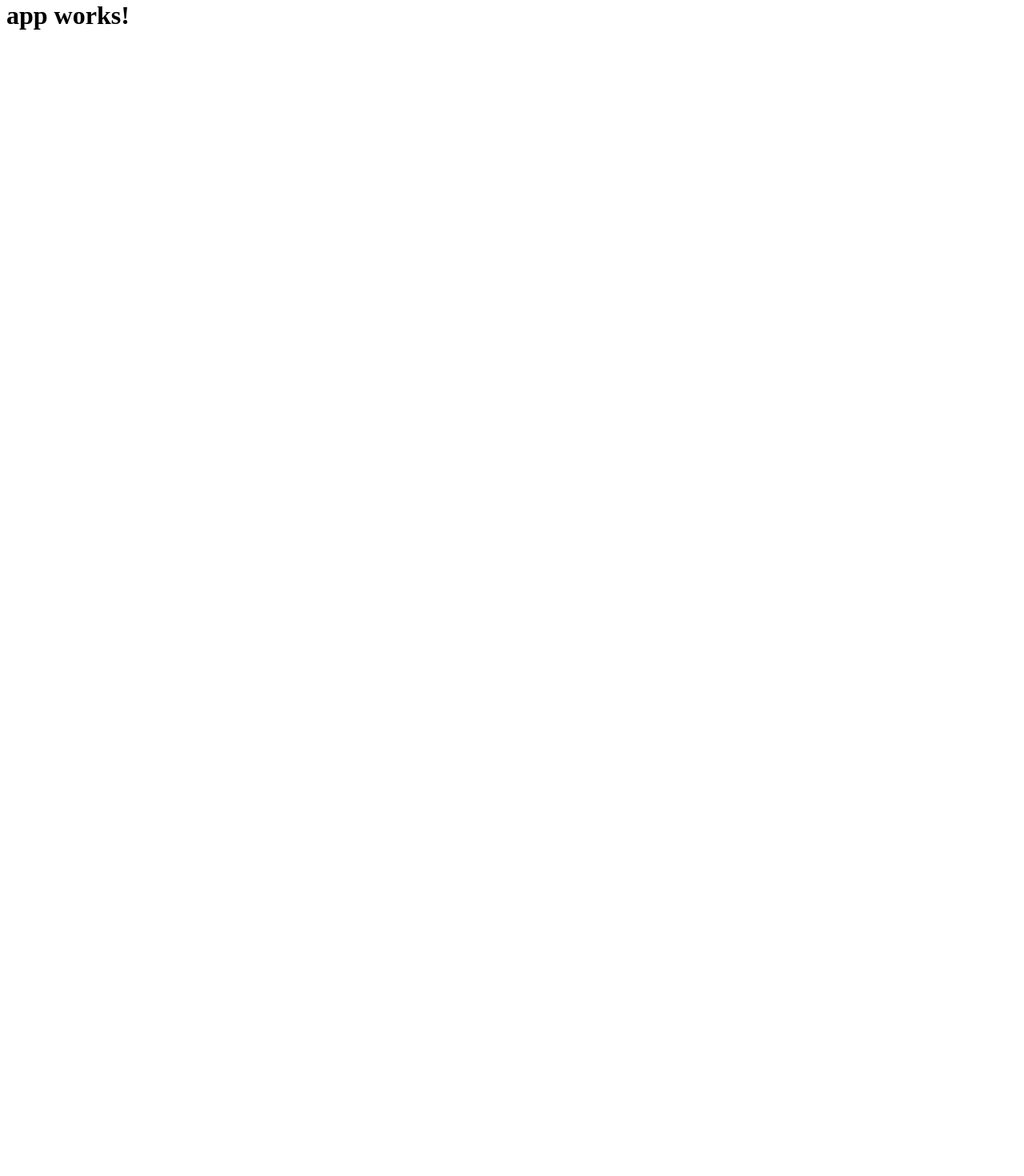
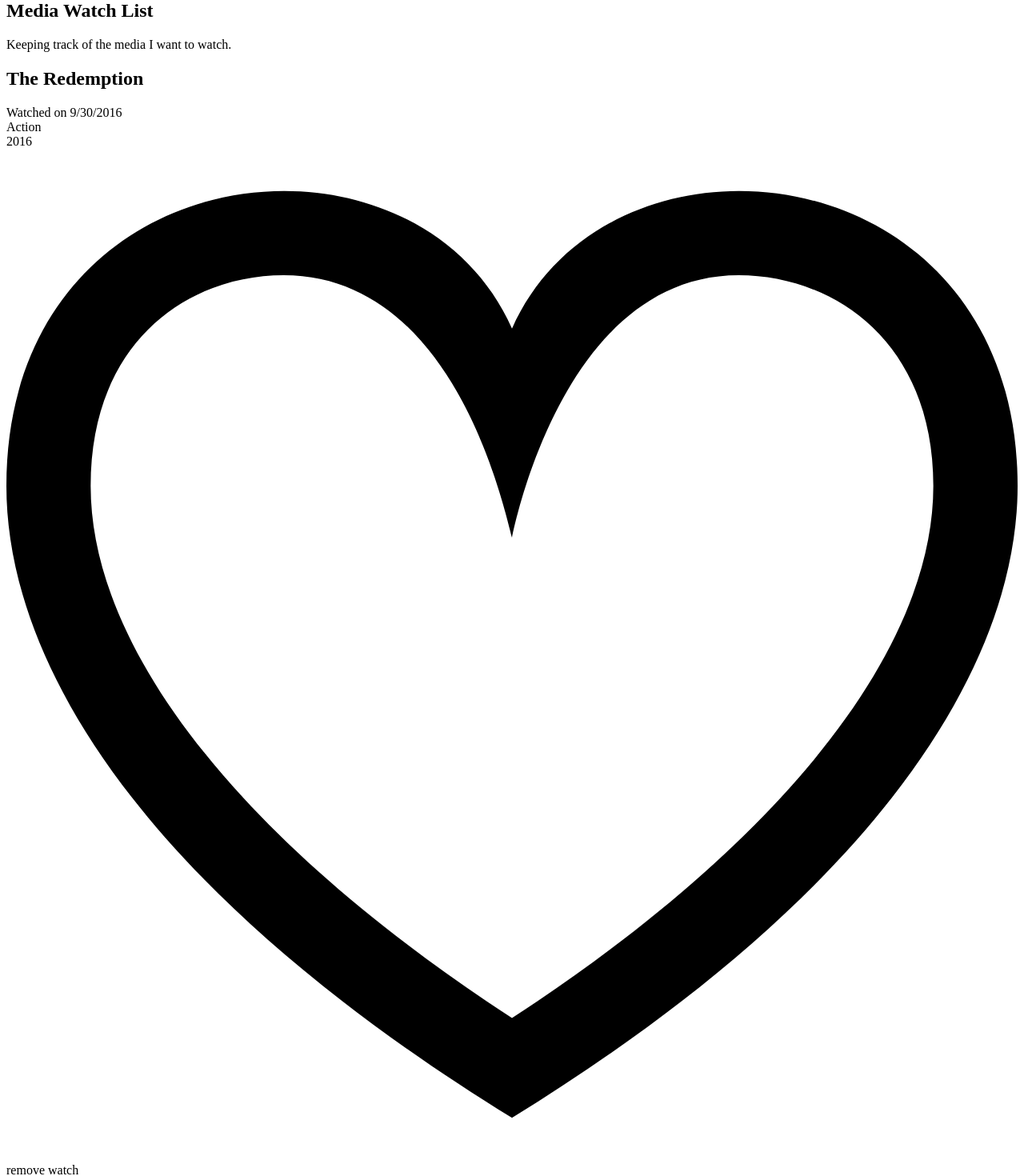
Before and after one commit to ajay2507/MediaWatchApp, an Angular app: page / in a window 1280 px wide. Shown: the part 20-1490 px from the top of the page at 80% size. Before the commit the page ends 800 px from the top, so only its background shows below. Built offline with nearby package versions, Linux system fonts and the light colour scheme.

Commit message:
Added media item components and templates

```diff
--- a/src/app/app.component.html
+++ b/src/app/app.component.html
@@ -1,3 +1,7 @@
-<h1>
-  {{title}}
-</h1>
+<section>
+    <header>
+        <h1>Media Watch List</h1>
+        <p class="description">Keeping track of the media I want to watch.</p>
+    </header>
+    <media-item></media-item>
+</section>
--- a/src/app/app.component.ts
+++ b/src/app/app.component.ts
@@ -1,7 +1,7 @@
 import { Component } from '@angular/core';
 
 @Component({
-  selector: 'app-root',
+  selector: 'media-app',
   templateUrl: './app.component.html',
   styleUrls: ['./app.component.css']
 })
--- a/src/app/app.module.ts
+++ b/src/app/app.module.ts
@@ -4,10 +4,12 @@
 import { HttpModule } from '@angular/http';
 
 import { AppComponent } from './app.component';
+import { MediaItemComponent } from './media-item.component';
 
 @NgModule({
   declarations: [
-    AppComponent
+    AppComponent,
+    MediaItemComponent
   ],
   imports: [
     BrowserModule,
--- /dev/null
+++ b/src/app/media-item.component.html
@@ -0,0 +1,16 @@
+<h2>The Redemption</h2>
+<div>Watched on 9/30/2016</div>
+<div>Action</div>
+<div>2016</div>
+<div class="tools">
+    <svg class="favorite" xmlns="http://www.w3.org/2000/svg" viewBox="0 0 24 24">
+        <path d="M12 9.229c.234-1.12 1.547-6.229 5.382-6.229 2.22 0 4.618 1.551 4.618 5.003 0 3.907-3.627 8.47-10 12.629-6.373-4.159-10-8.722-10-12.629 0-3.484 2.369-5.005 4.577-5.005 3.923 0 5.145 5.126 5.423 6.231zm-12-1.226c0 4.068 3.06 9.481 12 14.997 8.94-5.516 12-10.929 12-14.997 0-7.962-9.648-9.028-12-3.737-2.338-5.262-12-4.27-12 3.737z"
+        />
+    </svg>
+    <a class="delete">
+        remove
+    </a>
+    <a class="details">
+        watch
+    </a>
+</div>
--- a/src/index.html
+++ b/src/index.html
@@ -9,6 +9,6 @@
   <link rel="icon" type="image/x-icon" href="favicon.ico">
 </head>
 <body>
-  <app-root>Loading...</app-root>
+  <media-app>Loading...</media-app>
 </body>
 </html>
```
Also changed, not shown: src/app/media-item.component.ts (added, +11 -0 lines), src/app/media-item.component.css (added).
